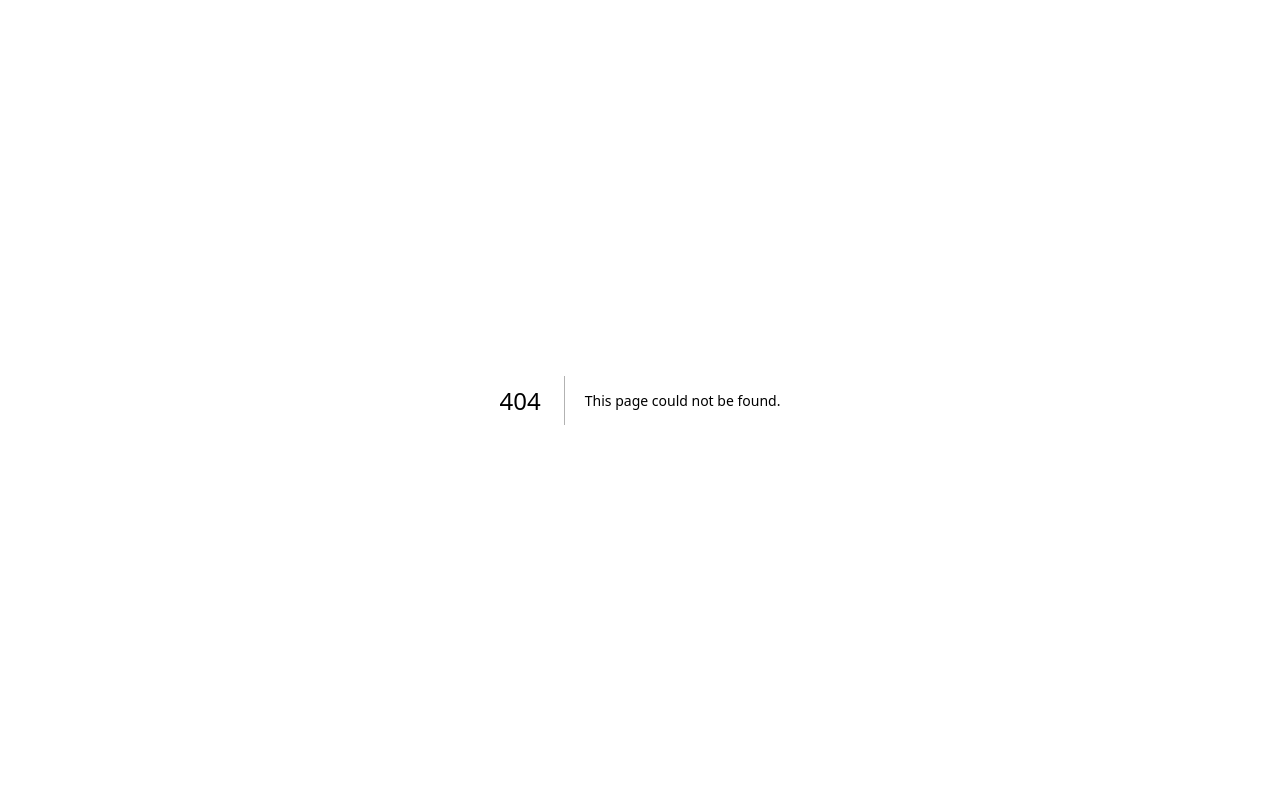
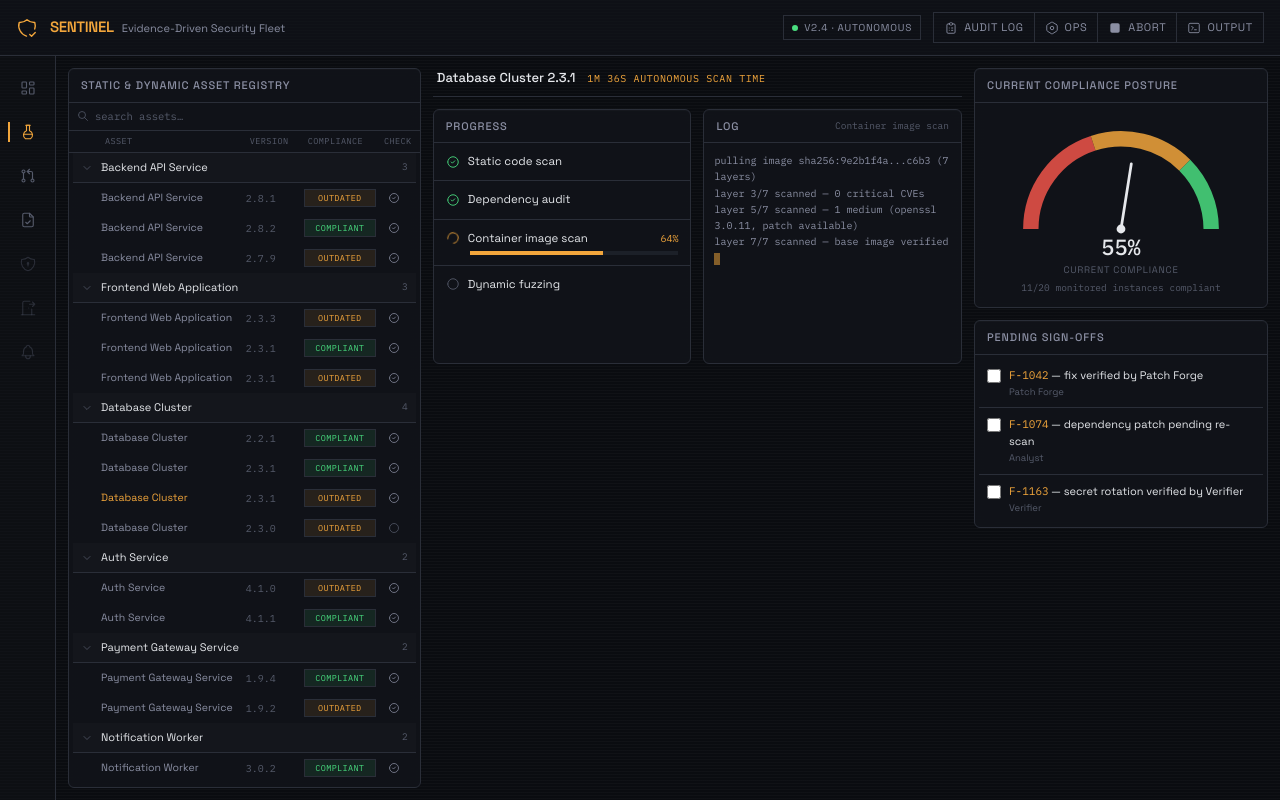
Before and after one commit to rakeshselvaraj0108/SENTINEL, a Next.js app: page /verification-lab in a window 1280 px wide. Before the commit this address had no page. Built offline with nearby package versions, Linux system fonts and the light colour scheme.

Commit message:
feat: compose Verification Lab page and mount at /verification-lab
Selecting an asset in the registry is the single source of truth for
column 2 (progress + log); column 3 (compliance gauge, sign-offs)
stays fleet-wide by design, per the page's continuous-compliance scope.

```diff
--- /dev/null
+++ b/src/app/verification-lab/page.tsx
@@ -0,0 +1,5 @@
+import { VerificationLabPage } from "@/components/verification-lab/VerificationLabPage";
+
+export default function VerificationLabRoute() {
+  return <VerificationLabPage />;
+}
--- /dev/null
+++ b/src/components/verification-lab/VerificationLabPage.tsx
@@ -0,0 +1,37 @@
+"use client";
+
+import { useState } from "react";
+import { TopBar } from "../command-center/TopBar";
+import { IconRail } from "../command-center/IconRail";
+import { AssetRegistryPanel } from "./AssetRegistryPanel";
+import { SecurityAssertionWorkflow } from "./column2/SecurityAssertionWorkflow";
+import { CompliancePosturePanel } from "./column3/CompliancePosturePanel";
+import { PendingSignOffsPanel } from "./column3/PendingSignOffsPanel";
+import { defaultSelectedAssetId } from "@/lib/verification-lab-data";
+
+export function VerificationLabPage() {
+  const [selectedAssetId, setSelectedAssetId] = useState(defaultSelectedAssetId);
+
+  return (
+    <div className="flex h-screen flex-col overflow-hidden">
+      <TopBar />
+      <div className="flex min-h-0 flex-1">
+        <IconRail />
+        <main className="grid min-h-0 flex-1 grid-cols-1 gap-3 p-3 lg:grid-cols-[0.3fr_0.45fr_0.25fr]">
+          <div className="h-full min-h-0">
+            <AssetRegistryPanel selectedId={selectedAssetId} onSelect={setSelectedAssetId} />
+          </div>
+
+          <div className="h-full min-h-0">
+            <SecurityAssertionWorkflow selectedAssetId={selectedAssetId} />
+          </div>
+
+          <div className="flex min-h-0 flex-col gap-3">
+            <CompliancePosturePanel />
+            <PendingSignOffsPanel />
+          </div>
+        </main>
+      </div>
+    </div>
+  );
+}
```
